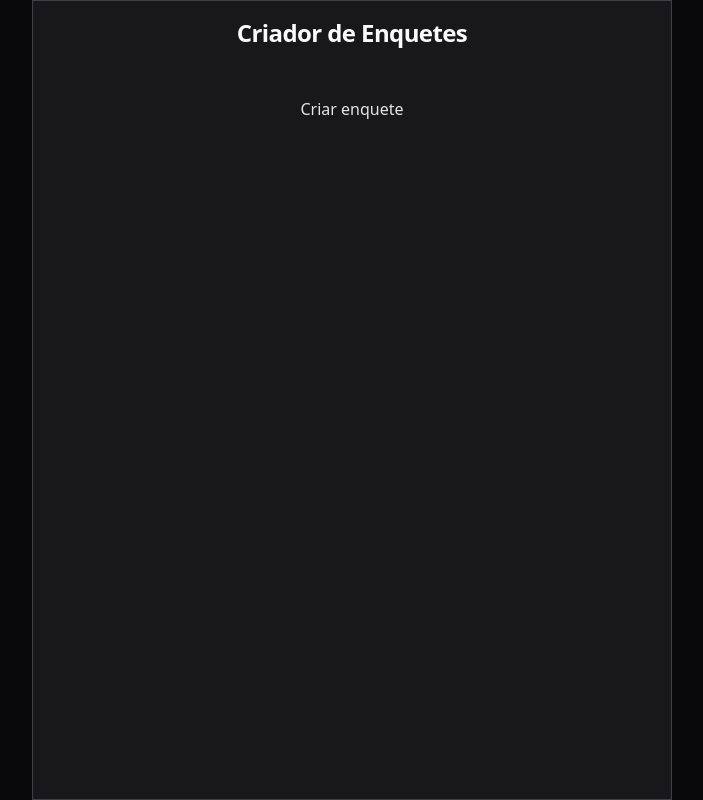
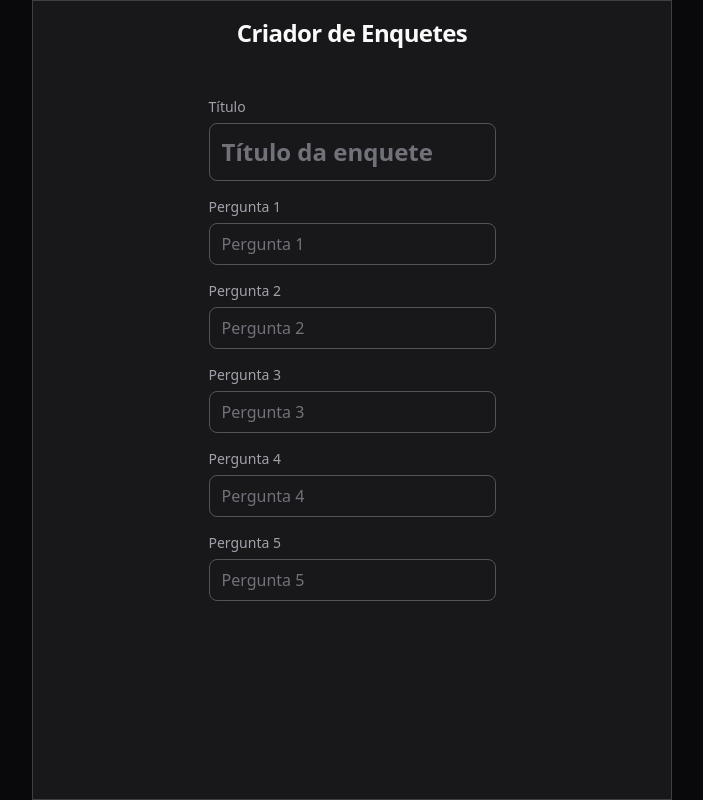
Before and after one commit to august-duarte/Coding-Projects-2026, a React (Vite) app in the folder Fullstack/criador de enquetes/criador-de-enquetes/: page /criar in a window 1280 px wide. Shown: the whole page, without its empty margins (288-991 px from the left). Built offline with nearby package versions, Linux system fonts and the light colour scheme.

Commit message:
WIP: CreatePollPage

```diff
--- a/Fullstack/criador de enquetes/criador-de-enquetes/src/features/polls/PollForm.jsx
+++ b/Fullstack/criador de enquetes/criador-de-enquetes/src/features/polls/PollForm.jsx
@@ -0,0 +1,27 @@
+function PollForm({
+  label,
+  value,
+  onChange,
+  placeholder,
+  className = "",
+  inputClassName = "",
+}) {
+  return (
+    <label
+      className={`flex w-full flex-col gap-1.5 text-left ${className}`}
+    >
+      {label ? (
+        <span className="text-sm font-medium text-zinc-400">{label}</span>
+      ) : null}
+      <input
+        type="text"
+        value={value}
+        onChange={(e) => onChange(e.target.value)}
+        placeholder={placeholder}
+        className={`w-full rounded-lg border border-zinc-600 bg-zinc-900/60 px-3 py-2 text-base text-zinc-100 placeholder:text-zinc-500 transition-colors focus:border-zinc-500 focus:outline-none focus:ring-1 focus:ring-zinc-500 ${inputClassName}`}
+      />
+    </label>
+  )
+}
+
+export default PollForm
--- a/Fullstack/criador de enquetes/criador-de-enquetes/src/pages/CreatePollPage.jsx
+++ b/Fullstack/criador de enquetes/criador-de-enquetes/src/pages/CreatePollPage.jsx
@@ -1,5 +1,41 @@
+import PollForm from "../features/polls/PollForm"
+import { useState } from "react"
+
+const QUESTION_COUNT = 5
+
 function CreatePollPage() {
-  return <div>Criar enquete</div>
+  const [title, setTitle] = useState("")
+  const [questions, setQuestions] = useState(
+    () => Array.from({ length: QUESTION_COUNT }, () => "")
+  )
+
+  function updateQuestion(index, value) {
+    setQuestions((prev) =>
+      prev.map((question, i) => (i === index ? value : question))
+    )
+  }
+
+  return (
+    <div className="flex w-1/2 max-w-full flex-col items-stretch gap-4 self-center text-left">
+      <PollForm
+        label="Título"
+        value={title}
+        onChange={setTitle}
+        placeholder="Título da enquete"
+        inputClassName="py-3 text-xl font-semibold sm:text-2xl"
+      />
+
+      {questions.map((question, index) => (
+        <PollForm
+          key={index}
+          label={`Pergunta ${index + 1}`}
+          value={question}
+          onChange={(value) => updateQuestion(index, value)}
+          placeholder={`Pergunta ${index + 1}`}
+        />
+      ))}
+    </div>
+  )
 }
 
 export default CreatePollPage
```
